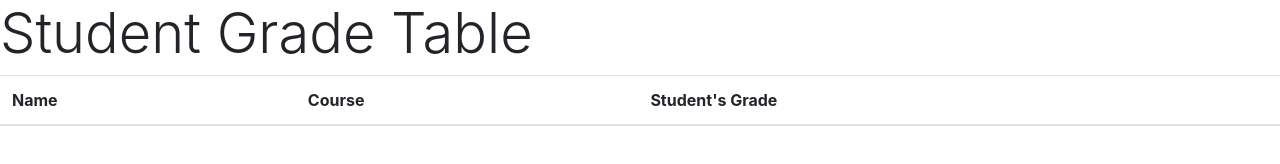
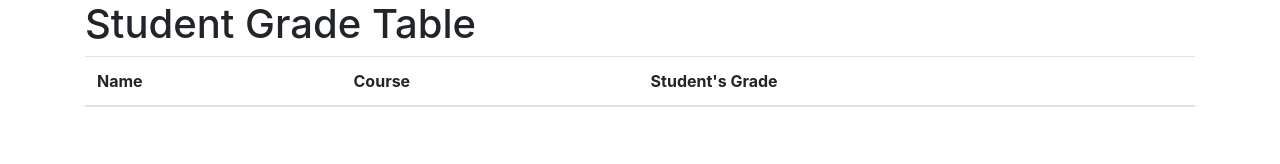
Before and after one commit to boostr29/student-grade-table, a plain HTML site: page index.html in a window 1280 px wide. Drawn offline with nearby package versions, Linux system fonts and the light colour scheme; no server answers.

Commit message:
completed view-all-grades

```diff
--- a/index.html
+++ b/index.html
@@ -5,11 +5,12 @@
     <meta name="viewport" content="width=device-width, initial-scale=1.0">
     <meta http-equiv="X-UA-Compatible" content="ie=edge">
     <title>Student Grade Table</title>
-    <link rel="stylesheet" href="https://stackpath.bootstrapcdn.com/bootstrap/4.4.1/css/bootstrap.min.css">
+    <link rel="stylesheet" href="https://cdnjs.cloudflare.com/ajax/libs/twitter-bootstrap/4.4.1/css/bootstrap.css">
 </head>
 <body>
+    <div class="container">
         <header>
-        <h1 class="display-4">Student Grade Table</h1>
+            <h1>Student Grade Table</h1>
         </header>
         <table class="table table-striped">
             <thead>
@@ -22,6 +23,7 @@
             <tbody>
             </tbody>
         </table>
+    </div>
     <script src="https://cdnjs.cloudflare.com/ajax/libs/jquery/3.5.1/jquery.js"></script>
     <script src="components/app.js"></script>
     <script src="components/grade-table.js"></script>
```
Lines whose indentation alone changed are shown as unchanged.
